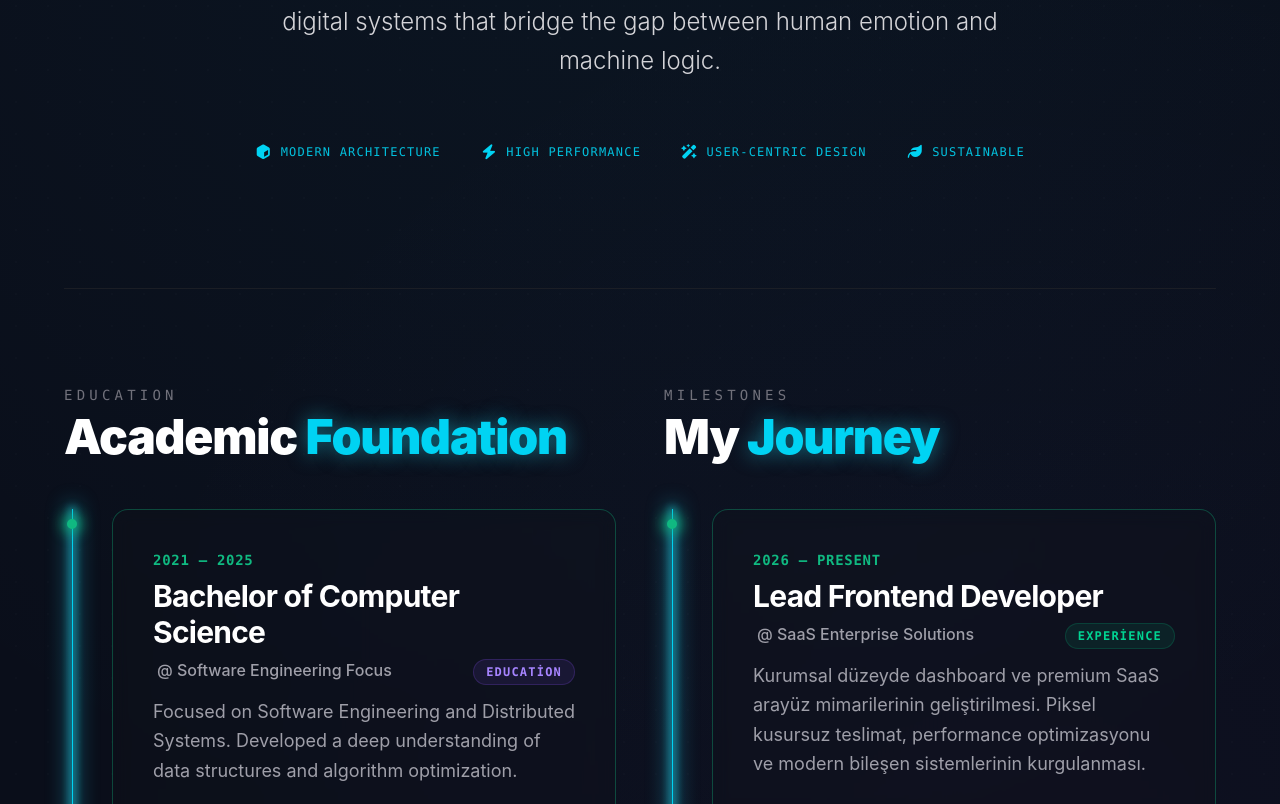
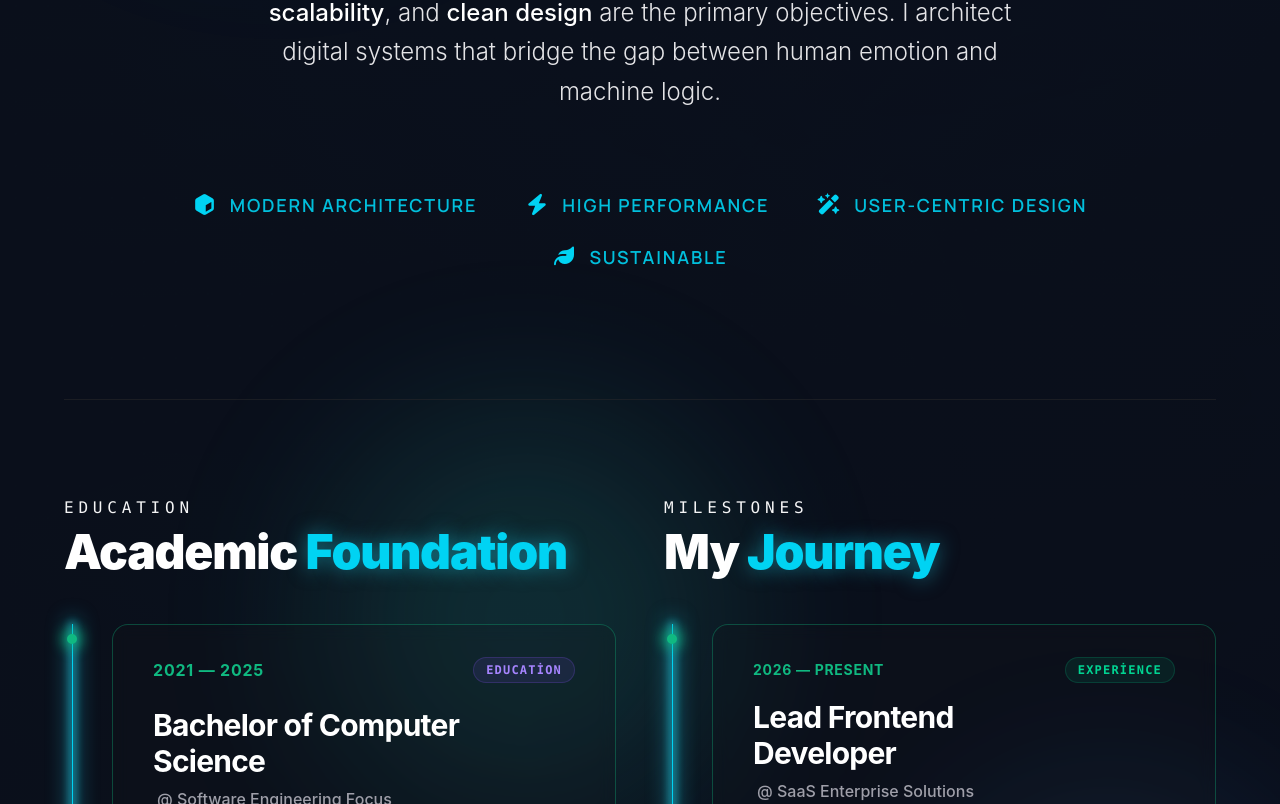
Before and after one commit to FullStackDev2/my-portfolio, a Next.js app: page / in a window 1280 px wide. Shown: the part 1836-2640 px from the top of the page. Built offline with nearby package versions, Linux system fonts and the light colour scheme.

Commit message:
feat(connect): add custom rotating typewriter animation with dynamic keywords

```diff
--- a/package.json
+++ b/package.json
@@ -16,6 +16,7 @@
     "next": "16.2.6",
     "react": "19.2.4",
     "react-dom": "19.2.4",
+    "react-simple-typewriter": "^5.0.1",
     "yup": "^1.7.1"
   },
   "devDependencies": {
--- a/src/app/globals.css
+++ b/src/app/globals.css
@@ -97,6 +97,13 @@ body {
   font-style: normal;
 }
 
+@font-face {
+  font-family: 'Manrope-Semibold';
+  src: url('/fonts/Manrope-SemiBold.ttf') format('truetype');
+  font-weight: 700;
+  font-style: normal;
+}
+
 @layer components {
   .border-gradient-br-blue-green-gray-900 {
     background:
--- a/src/components/sections/About.tsx
+++ b/src/components/sections/About.tsx
@@ -1,6 +1,7 @@
 'use client';
 
 import { useRef, useState } from 'react';
+import SectionGlow from '../ui/SectionGlow';
 import {
   motion,
   useScroll,
@@ -17,16 +18,11 @@ interface TimelineItem {
   type: 'experience' | 'education';
 }
 
-// Her nokta aktif olduğunda kullanacağı renk paleti (sırayla döner)
 const ACTIVE_COLORS = [
-  {
-    hex: '#10b981',
-    shadow: 'rgba(16,185,129,0.9)',
-    text: 'text-emerald-500',
-  }, // emerald
-  { hex: '#a78bfa', shadow: 'rgba(167,139,250,0.9)', text: 'text-violet-400' }, // violet
-  { hex: '#f472b6', shadow: 'rgba(244,114,182,0.9)', text: 'text-pink-400' }, // pink/fuchsia
-  { hex: '#34d399', shadow: 'rgba(52,211,153,0.9)', text: 'text-emerald-400' }, // emerald
+  { hex: '#10b981', shadow: 'rgba(16,185,129,0.9)', text: 'text-emerald-500' },
+  { hex: '#a78bfa', shadow: 'rgba(167,139,250,0.9)', text: 'text-violet-400' },
+  { hex: '#f472b6', shadow: 'rgba(244,114,182,0.9)', text: 'text-pink-400' },
+  { hex: '#34d399', shadow: 'rgba(52,211,153,0.9)', text: 'text-emerald-400' },
 ];
 
 export default function About() {
@@ -98,7 +94,6 @@ export default function About() {
     );
   });
 
-  // Bir noktanın aktif olup olmadığını ve rengini hesaplayan yardımcı fonksiyon
   const getPointState = (index: number, activeIndex: number) => {
     const isActive = index <= activeIndex;
     const color = ACTIVE_COLORS[index % ACTIVE_COLORS.length];
@@ -114,9 +109,16 @@ export default function About() {
         scrollSnapStop: 'always',
       }}
     >
-      <div className="absolute inset-0 pointer-events-none z-0">
-        <div className="absolute inset-0 bg-[radial-gradient(circle_at_50%_30%,rgba(34,211,238,0.04),transparent_55%)]" />
-        <div className="absolute inset-0 bg-[radial-gradient(circle_at_80%_70%,rgba(139,92,246,0.03),transparent_45%)]" />
+      <div className="absolute inset-0 pointer-events-none z-0 opacity-[0.12]">
+        <div className="absolute inset-0 bg-[radial-gradient(circle_at_8%_8%,rgba(45,212,191,0.09),transparent_40%)]" />
+        <div className="absolute inset-0 bg-[radial-gradient(circle_at_92%_5%,rgba(34,211,238,0.08),transparent_42%)]" />
+        <div className="absolute inset-0 bg-[radial-gradient(circle_at_50%_30%,rgba(34,211,238,0.06),transparent_55%)]" />
+        <div className="absolute inset-0 bg-[radial-gradient(circle_at_95%_95%,rgba(139,92,246,0.08),transparent_45%)]" />
+        <div className="absolute inset-0 bg-[radial-gradient(circle_at_5%_92%,rgba(16,185,129,0.08),transparent_42%)]" />
+        <div className="absolute inset-0 bg-[radial-gradient(circle_at_88%_50%,rgba(16,185,129,0.05),transparent_40%)]" />
+        <div className="absolute inset-0 bg-[radial-gradient(circle_at_12%_55%,rgba(45,212,191,0.06),transparent_45%)]" />
+        <div className="absolute inset-0 bg-[radial-gradient(circle_at_40%_90%,rgba(34,211,238,0.05),transparent_45%)]" />
+        <div className="absolute inset-0 bg-[radial-gradient(circle_at_70%_15%,rgba(139,92,246,0.05),transparent_38%)]" />
         <div
           className="absolute inset-0 opacity-[0.12]"
           style={{
@@ -126,6 +128,70 @@ export default function About() {
           }}
         />
       </div>
+
+      {/* ===== GLOW KATMANI — section'ın tam genişliğinde, container'ların DIŞINDA ===== */}
+      {/* Core Identity glow'ları — hero bloğunun dikey aralığına denk gelen top yüzdeleri */}
+      <SectionGlow
+        spots={[
+          {
+            color: 'blue',
+            top: '15%',
+            left: '2%',
+            size: 450,
+            opacity: 0.12,
+            blur: 90,
+            animate: 'drift1',
+          },
+          {
+            color: 'teal',
+            top: '5%',
+            right: '4%',
+            size: 380,
+            opacity: 0.18,
+            blur: 90,
+            animate: 'drift2',
+          },
+        ]}
+      />
+
+      {/* About Me glow'ları */}
+      <SectionGlow
+        spots={[
+          {
+            color: 'teal',
+            top: '50%',
+            right: '42%',
+            size: 400,
+            opacity: 0.15,
+            blur: 90,
+            animate: 'drift2',
+          },
+        ]}
+      />
+
+      {/* Timeline glow'ları */}
+      <SectionGlow
+        spots={[
+          {
+            color: 'purple',
+            top: '79%',
+            left: '7%',
+            size: 340,
+            opacity: 0.1,
+            blur: 85,
+            animate: 'drift2',
+          },
+          {
+            color: 'blue',
+            top: '62%',
+            right: '2%',
+            size: 340,
+            opacity: 0.13,
+            blur: 85,
+            animate: 'drift1',
+          },
+        ]}
+      />
 
       <div className="max-w-6xl w-full mx-auto flex flex-col gap-32 relative z-10">
         {/* ================= 1. KISIM: CORE IDENTITY ================= */}
@@ -166,18 +232,27 @@ export default function About() {
         {/* ================= 2. KISIM: ABOUT ME BİLGİLERİ ================= */}
         <div className="flex flex-col items-center text-center max-w-4xl mx-auto border-t border-zinc-700/60 pt-24 w-full">
           <Reveal>
-            <p className="text-white-500/90 uppercase tracking-[0.4em] text-sm font-mono mb-6">
+            <p className="text-white-500/90 uppercase tracking-[0.4em] text-lg font-mono mb-1">
               ABOUT ME
             </p>
           </Reveal>
 
           <Reveal>
-            <h3 className="text-4xl md:text-6xl font-black text-white mb-10 tracking-tight">
+            <h3
+              className="font-black text-white mb-2 tracking-normal"
+              style={{
+                fontSize: 'clamp(2.5rem, 6vw + 1rem, 6rem)',
+                fontFamily: 'BespokeSerif_number',
+              }}
+            >
               Nurettin <span className="text-cyan-400">Dincer</span>
             </h3>
           </Reveal>
 
-          <div className="space-y-6 text-zinc-300 text-xl md:text-2xl font-light leading-relaxed max-w-3xl">
+          <div
+            className="space-y-4 text-zinc-200 font-light leading-[1.65] max-w-3xl mx-auto"
+            style={{ fontSize: 'clamp(1.125rem, 1.2vw + 0.85rem, 1.5rem)' }}
+          >
             <Reveal>
               <p>
                 I am a{' '}
@@ -203,21 +278,24 @@ export default function About() {
           </div>
 
           <Reveal>
-            <div className="flex flex-wrap justify-center gap-x-10 gap-y-4 pt-12 mt-4 font-mono text-xs tracking-widest text-cyan-400/90">
-              <span className="flex items-center gap-2">
-                <i className="fa-solid fa-cube text-[14px] text-cyan-400"></i>{' '}
+            <div
+              className="flex flex-wrap justify-center gap-x-12  gap-y-6 pt-16 mt-4 text-base md:text-lg tracking-widest text-cyan-400/90 max-w-6xl mx-auto w-full"
+              style={{ fontFamily: 'Manrope-Semibold' }}
+            >
+              <span className="flex items-center gap-3 whitespace-nowrap">
+                <i className="fa-solid fa-cube text-[20px] text-cyan-400"></i>{' '}
                 MODERN ARCHITECTURE
               </span>
-              <span className="flex items-center gap-2">
-                <i className="fa-solid fa-bolt text-[14px] text-cyan-400"></i>{' '}
+              <span className="flex items-center gap-3 whitespace-nowrap">
+                <i className="fa-solid fa-bolt text-[20px] text-cyan-400"></i>{' '}
                 HIGH PERFORMANCE
               </span>
-              <span className="flex items-center gap-2">
-                <i className="fa-solid fa-wand-magic-sparkles text-[14px] text-cyan-400"></i>{' '}
+              <span className="flex items-center gap-3 whitespace-nowrap">
+                <i className="fa-solid fa-wand-magic-sparkles text-[20px] text-cyan-400"></i>{' '}
                 USER-CENTRIC DESIGN
               </span>
-              <span className="flex items-center gap-2">
-                <i className="fa-solid fa-leaf text-[14px] text-cyan-400"></i>{' '}
+              <span className="flex items-center gap-3 whitespace-nowrap">
+                <i className="fa-solid fa-leaf text-[20px] text-cyan-400"></i>{' '}
                 SUSTAINABLE
               </span>
             </div>
@@ -233,7 +311,7 @@ export default function About() {
           <div className="space-y-12 h-full flex flex-col">
             <Reveal>
               <div className="space-y-2">
-                <p className="text-zinc-500 uppercase tracking-[0.3em] text-sm font-mono">
+                <p className="text-zinc-100 uppercase tracking-[0.3em] text-[1rem] font-mono">
                   EDUCATION
                 </p>
                 <h3 className="text-4xl md:text-5xl font-black tracking-tight text-white">
@@ -249,10 +327,8 @@ export default function About() {
             </Reveal>
 
             <div className="relative ml-2 pl-6 md:pl-10 space-y-10">
-              {/* Sönük taban çizgisi */}
               <div className="absolute left-0 top-0 bottom-0 w-px bg-zinc-800" />
 
-              {/* Neon ilerleme çizgisi — scroll'a bağlı */}
               <motion.div
                 className="absolute left-0 top-0 w-px bg-cyan-400"
                 style={{
@@ -262,7 +338,6 @@ export default function About() {
                 }}
               />
 
-              {/* Çizginin ucundaki parlayan nokta */}
               <motion.div
                 className="absolute left-[-3.5px] w-[8px] h-[8px] rounded-full bg-cyan-400"
                 style={{
@@ -292,18 +367,23 @@ export default function About() {
 
                     <Reveal>
                       <div
-                        className="bg-zinc-900/20 backdrop-blur-sm border rounded-2xl p-8 md:p-10 transition-all duration-300"
+                        className="relative bg-zinc-900/20 backdrop-blur-sm border rounded-2xl p-8 md:p-10 transition-all duration-300"
                         style={{
                           borderColor: isActive
                             ? `${color.hex}55`
                             : 'rgba(63,63,70,0.4)',
                         }}
                       >
+                        <div className="flex items-center justify-between mb-4 mt-0 -translate-y-2">
                           <div
-                          className="font-mono text-sm font-bold tracking-wider mb-2 transition-colors duration-300"
+                            className="font-sans text-base font-bold tracking-wider transition-colors duration-300"
                             style={{ color: isActive ? color.hex : '#22d3ee' }}
                           >
                             {item.year}
+                          </div>
+                          <span className="text-xs font-mono font-bold tracking-widest px-3 py-1 rounded-full uppercase bg-violet-500/10 text-violet-400 border border-violet-500/20">
+                            {item.type}
+                          </span>
                         </div>
 
                         <div className="flex flex-wrap items-baseline gap-2 mb-3">
@@ -315,10 +395,6 @@ export default function About() {
                               @ {item.subtitle}
                             </span>
                           )}
-
-                          <span className="ml-auto text-xs font-mono font-bold tracking-widest px-3 py-1 rounded-full uppercase bg-violet-500/10 text-violet-400 border border-violet-500/20">
-                            {item.type}
-                          </span>
                         </div>
 
                         <p className="text-zinc-400 text-lg leading-relaxed">
@@ -331,7 +407,6 @@ export default function About() {
               })}
             </div>
 
-            {/* Boş spacer — sütunu diğerine boy olarak eşitler, çizgiyi ETKİLEMEZ */}
             <div className="flex-1" />
           </div>
 
@@ -339,7 +414,7 @@ export default function About() {
           <div className="space-y-12 h-full flex flex-col">
             <Reveal>
               <div className="space-y-2">
-                <p className="text-zinc-500 uppercase tracking-[0.3em] text-sm font-mono">
+                <p className="text-zinc-100 uppercase tracking-[0.3em] text-[1rem] font-mono">
                   MILESTONES
                 </p>
                 <h3 className="text-4xl md:text-5xl font-black tracking-tight text-white">
@@ -395,21 +470,33 @@ export default function About() {
 
                     <Reveal>
                       <div
-                        className="bg-zinc-900/20 backdrop-blur-sm border rounded-2xl p-8 md:p-10 transition-all duration-300"
+                        className="relative bg-zinc-900/20 backdrop-blur-sm border rounded-2xl p-8 md:p-10 transition-all duration-300"
                         style={{
                           borderColor: isActive
                             ? `${color.hex}55`
                             : 'rgba(63,63,70,0.4)',
                         }}
                       >
+                        <div className="flex items-center justify-between mb-2 mt-0 -translate-y-2">
                           <div
-                          className="font-mono text-sm font-bold tracking-wider mb-2 transition-colors duration-300"
+                            className="font-sans text-sm font-bold tracking-wider transition-colors duration-300"
                             style={{ color: isActive ? color.hex : '#22d3ee' }}
                           >
                             {item.year}
                           </div>
 
-                        <div className="flex flex-wrap items-baseline gap-2 mb-3">
+                          <span
+                            className={`text-xs font-mono font-bold tracking-widest px-3 py-1 rounded-full uppercase ${
+                              item.type === 'experience'
+                                ? 'bg-emerald-500/10 text-emerald-400 border border-emerald-500/20'
+                                : 'bg-violet-500/10 text-violet-400 border border-violet-500/20'
+                            }`}
+                          >
+                            {item.type}
+                          </span>
+                        </div>
+
+                        <div className="flex flex-wrap items-baseline gap-2 mb-3 pr-24">
                           <h4 className="text-2xl md:text-3xl font-bold tracking-tight text-white group-hover:text-cyan-400 transition-colors duration-300">
                             {item.title}
                           </h4>
@@ -418,16 +505,6 @@ export default function About() {
                               @ {item.subtitle}
                             </span>
                           )}
-
-                          <span
-                            className={`ml-auto text-xs font-mono font-bold tracking-widest px-3 py-1 rounded-full uppercase ${
-                              item.type === 'experience'
-                                ? 'bg-emerald-500/10 text-emerald-400 border border-emerald-500/20'
-                                : 'bg-violet-500/10 text-violet-400 border border-violet-500/20'
-                            }`}
-                          >
-                            {item.type}
-                          </span>
                         </div>
 
                         <p className="text-zinc-400 text-lg leading-relaxed">
@@ -440,7 +517,6 @@ export default function About() {
               })}
             </div>
 
-            {/* Boş spacer */}
             <div className="flex-1" />
           </div>
         </div>
--- /dev/null
+++ b/src/components/ui/SectionGlow.tsx
@@ -0,0 +1,72 @@
+// components/SectionGlow.tsx
+'use client';
+
+type GlowColor = 'blue' | 'teal' | 'purple' | 'pink';
+
+interface GlowSpot {
+  color: GlowColor;
+  top?: string;
+  bottom?: string;
+  left?: string;
+  right?: string;
+  size?: number; // px, default 380
+  opacity?: number; // default 0.2
+  blur?: number; // px, default 70
+  animate?: 'drift1' | 'drift2' | 'none';
+  translateX?: boolean; // -translate-x-1/2 için, ortalamak gerektiğinde
+}
+
+interface SectionGlowProps {
+  spots: GlowSpot[];
+}
+
+const colorMap: Record<GlowColor, string> = {
+  blue: '#4facfe',
+  teal: '#2dd4bf',
+  purple: '#8b5cf6',
+  pink: '#ec4899',
+};
+
+export default function SectionGlow({ spots }: SectionGlowProps) {
+  return (
+    <div
+      aria-hidden="true"
+      className="absolute inset-0 z-0 overflow-hidden pointer-events-none"
+    >
+      {spots.map((spot, i) => {
+        const {
+          color,
+          top,
+          bottom,
+          left,
+          right,
+          size = 380,
+          opacity = 0.2,
+          blur = 70,
+          animate = 'none',
+          translateX = false,
+        } = spot;
+
+        return (
+          <div
+            key={i}
+            className={`absolute rounded-full ${
+              animate !== 'none' ? `animate-${animate}` : ''
+            } ${translateX ? '-translate-x-1/2' : ''}`}
+            style={{
+              top,
+              bottom,
+              left,
+              right,
+              width: `${size}px`,
+              height: `${size}px`,
+              backgroundColor: colorMap[color],
+              filter: `blur(${blur}px)`,
+              opacity,
+            }}
+          />
+        );
+      })}
+    </div>
+  );
+}
```
Also changed, not shown: src/components/layout/RotatingWord.tsx (added, +71 -0 lines), src/components/sections/Connect.tsx (+9 -7 lines), src/components/sections/Skills.tsx (+43 -22 lines), 1 other file (tests, documents, lock files or other folders). Lines whose indentation alone changed are shown as unchanged.
